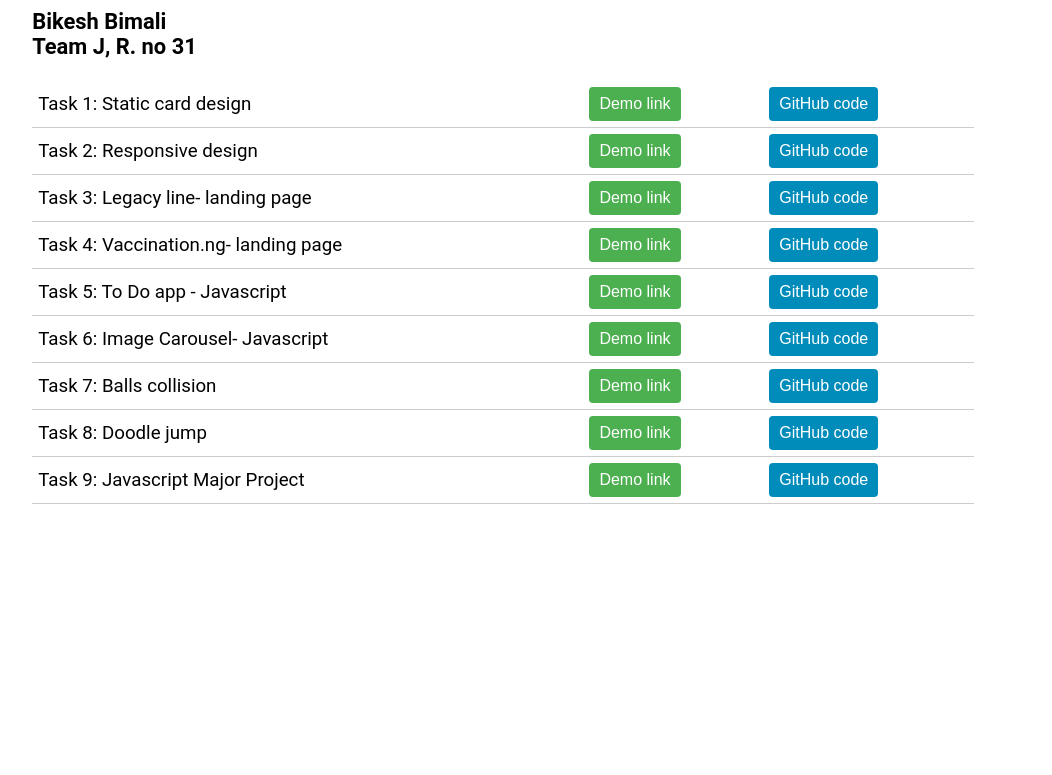
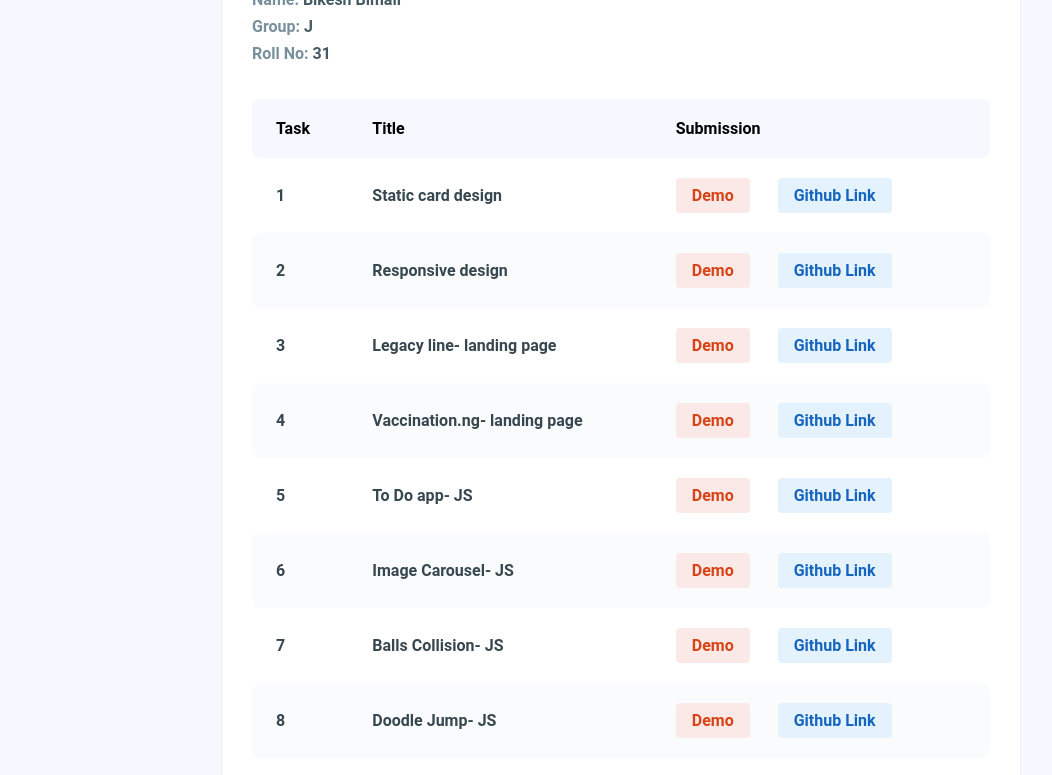
Before and after one commit to Bikesh14/leapfrog-internship, a plain HTML site: page index.html in a window 1280 px wide. Shown: the part 111-886 px from the top of the page, without its empty margins (19-1071 px from the left). Before the commit the page ends 800 px from the top, so only its background shows below. Drawn offline with Linux system fonts and the light colour scheme.

Commit message:
update: intern-assignments main page

```diff
--- a/index.html
+++ b/index.html
@@ -8,136 +8,199 @@
   </head>
 
   <body>
-    <h1>Leapfrog assignments</h1>
-    <h3>
-      Bikesh Bimali <br />
-      Team J, R. no 31
-    </h3>
-    <table class="table">
+    <div class="main-wrapper">
+      <div class="container">
+        <div class="content">
+          <div class="head">
+            <h2 class="title">Leapfrog SE- Internship Tasks</h2>
+            <div class="details">
+              <p><span>Name: </span>Bikesh Bimali</p>
+              <p><span>Group: </span>J</p>
+              <p><span>Roll No: </span> 31</p>
+            </div>
+          </div>
+          <div class="table-wrapper">
+            <table class="list-assignment">
+              <thead>
                 <tr>
-        <td class="cell">Task 1: Static card design</td>
-        <td class="cell">
-          <a href="day_2\card\index.html"
-            ><button class="button">Demo link</button></a
+                  <th>Task</th>
+                  <th>Title</th>
+                  <th>Submission</th>
+                </tr>
+              </thead>
+              <tbody>
+                <tr>
+                  <td>1</td>
+                  <td>Static card design</td>
+                  <td>
+                    <a
+                      class="btn btn-orange"
+                      href="day_2\card\index.html"
+                      title="Demo"
+                      >Demo</a
                     >
-        </td>
-        <td class="cell">
                     <a
+                      class="btn btn-blue"
                       href="https://github.com/Bikesh14/leapfrog-internship.github.io/tree/main/day_2/card"
-            ><button class="button github-button">GitHub code</button></a
+                      title="Code"
+                      >Github Link</a
                     >
                   </td>
                 </tr>
                 <tr>
-        <td class="cell">Task 2: Responsive design</td>
-        <td class="cell">
-          <a href="day_2\responsive_design\index.html"
-            ><button class="button">Demo link</button></a
+                  <td>2</td>
+                  <td>Responsive design</td>
+                  <td>
+                    <a
+                      class="btn btn-orange"
+                      href="day_2\responsive_design\index.html"
+                      title="Demo"
+                      >Demo</a
+                    >
+                    <a
+                      class="btn btn-blue"
+                      href="https://github.com/Bikesh14/leapfrog-internship.github.io/tree/main/day_2/responsive_design"
+                      title="Code"
+                      >Github Link</a
                     >
                   </td>
-        <td class="cell">
+                </tr>
+
+                <tr>
+                  <td>3</td>
+                  <td>Legacy line- landing page</td>
+                  <td>
                     <a
-            href="https://github.com/Bikesh14/leapfrog-internship.github.io/tree/main/day_2/responsive_design"
-            ><button class="button github-button">GitHub code</button></a
+                      class="btn btn-orange"
+                      href="day_3_landing_page\index.html"
+                      title="Demo"
+                      >Demo</a
+                    >
+                    <a
+                      class="btn btn-blue"
+                      href="https://github.com/Bikesh14/leapfrog-internship.github.io/tree/main/day_3_landing_page"
+                      title="Code"
+                      >Github Link</a
+                    >
+                  </td>
+                </tr>
+
+                <tr>
+                  <td>4</td>
+                  <td>Vaccination.ng- landing page</td>
+                  <td>
+                    <a
+                      class="btn btn-orange"
+                      href="day_4_landing_page\index.html"
+                      title="Demo"
+                      >Demo</a
+                    >
+                    <a
+                      class="btn btn-blue"
+                      href="https://github.com/Bikesh14/leapfrog-internship.github.io/tree/main/day_4_landing_page"
+                      title="Code"
+                      >Github Link</a
+                    >
+                  </td>
+                </tr>
+
+                <tr>
+                  <td>5</td>
+                  <td>To Do app- JS</td>
+                  <td>
+                    <a
+                      class="btn btn-orange"
+                      href="https://bikesh14.github.io/todo_js/"
+                      title="Demo"
+                      >Demo</a
+                    >
+                    <a
+                      class="btn btn-blue"
+                      href="https://github.com/Bikesh14/todo_js"
+                      title="Code"
+                      >Github Link</a
+                    >
+                  </td>
+                </tr>
+
+                <tr>
+                  <td>6</td>
+                  <td>Image Carousel- JS</td>
+                  <td>
+                    <a
+                      class="btn btn-orange"
+                      href="task_6_image_carousel\index.html"
+                      title="Demo"
+                      >Demo</a
+                    >
+                    <a
+                      class="btn btn-blue"
+                      href="https://github.com/Bikesh14/leapfrog-internship.github.io/tree/main/task_6_image_carousel"
+                      title="Code"
+                      >Github Link</a
                     >
                   </td>
                 </tr>
                 <tr>
-        <td class="cell">Task 3: Legacy line- landing page</td>
-        <td class="cell">
-          <a href="day_3_landing_page\index.html"
-            ><button class="button">Demo link</button></a
+                  <td>7</td>
+                  <td>Balls Collision- JS</td>
+                  <td>
+                    <a
+                      class="btn btn-orange"
+                      href="task_7_ball_collision\index.html"
+                      title="Demo"
+                      >Demo</a
+                    >
+                    <a
+                      class="btn btn-blue"
+                      href="https://github.com/Bikesh14/leapfrog-internship.github.io/tree/main/task_7_ball_collision"
+                      title="Code"
+                      >Github Link</a
                     >
                   </td>
-        <td class="cell">
+                </tr>
+
+                <tr>
+                  <td>8</td>
+                  <td>Doodle Jump- JS</td>
+                  <td>
                     <a
-            href="https://github.com/Bikesh14/leapfrog-internship.github.io/tree/main/day_3_landing_page"
-            ><button class="button github-button">GitHub code</button></a
+                      class="btn btn-orange"
+                      href="task_8_doodle_jump_JS\index.html"
+                      title="Demo"
+                      >Demo</a
+                    >
+                    <a
+                      class="btn btn-blue"
+                      href="https://github.com/Bikesh14/leapfrog-internship.github.io/tree/main/task_8_doodle_jump_JS"
+                      title="Code"
+                      >Github Link</a
                     >
                   </td>
                 </tr>
                 <tr>
-        <td class="cell">Task 4: Vaccination.ng- landing page</td>
-        <td class="cell">
-          <a href="day_4_landing_page\index.html"
-            ><button class="button">Demo link</button></a
+                  <td>9</td>
+                  <td>Major Project- JS</td>
+                  <td>
+                    <a
+                      class="btn btn-orange"
+                      href="https://bikesh14.github.io/VizAlgoCraft/"
+                      title="Demo"
+                      >Demo</a
                     >
-        </td>
-        <td class="cell">
                     <a
-            href="https://github.com/Bikesh14/leapfrog-internship.github.io/tree/main/day_4_landing_page"
-            ><button class="button github-button">GitHub code</button></a
+                      class="btn btn-blue"
+                      href="https://github.com/Bikesh14/VizAlgoCraft"
+                      title="Code"
+                      >Github Link</a
                     >
                   </td>
                 </tr>
-      <tr>
-        <td class="cell">Task 5: To Do app - Javascript</td>
-        <td class="cell">
-          <a href="https://bikesh14.github.io/todo_js/"
-            ><button class="button">Demo link</button></a
-          >
-        </td>
-        <td class="cell">
-          <a href="https://github.com/Bikesh14/todo_js"
-            ><button class="button github-button">GitHub code</button></a
-          >
-        </td>
-      </tr>
-      <tr>
-        <td class="cell">Task 6: Image Carousel- Javascript</td>
-        <td class="cell">
-          <a href="task_6_image_carousel\index.html"
-            ><button class="button">Demo link</button></a
-          >
-        </td>
-        <td class="cell">
-          <a
-            href="https://github.com/Bikesh14/leapfrog-internship.github.io/tree/main/task_6_image_carousel"
-            ><button class="button github-button">GitHub code</button></a
-          >
-        </td>
-      </tr>
-      <tr>
-        <td class="cell">Task 7: Balls collision</td>
-        <td class="cell">
-          <a href="task_7_ball_collision\index.html"
-            ><button class="button">Demo link</button></a
-          >
-        </td>
-        <td class="cell">
-          <a
-            href="https://github.com/Bikesh14/leapfrog-internship.github.io/tree/main/task_7_ball_collision"
-            ><button class="button github-button">GitHub code</button></a
-          >
-        </td>
-      </tr>
-      <tr>
-        <td class="cell">Task 8: Doodle jump</td>
-        <td class="cell">
-          <a href="task_8_doodle_jump_JS\index.html"
-            ><button class="button">Demo link</button></a
-          >
-        </td>
-        <td class="cell">
-          <a
-            href="https://github.com/Bikesh14/leapfrog-internship.github.io/tree/main/task_8_doodle_jump_JS"
-            ><button class="button github-button">GitHub code</button></a
-          >
-        </td>
-      </tr>
-      <tr>
-        <td class="cell">Task 9: Javascript Major Project</td>
-        <td class="cell">
-          <a href="https://bikesh14.github.io/VizAlgoCraft/"
-            ><button class="button">Demo link</button></a
-          >
-        </td>
-        <td class="cell">
-          <a href="https://github.com/Bikesh14/VizAlgoCraft"
-            ><button class="button github-button">GitHub code</button></a
-          >
-        </td>
-      </tr>
+              </tbody>
             </table>
+          </div>
+        </div>
+      </div>
+    </div>
   </body>
 </html>
--- a/style.css
+++ b/style.css
@@ -1,36 +1,125 @@
-
-body {
-    margin: 4%;
-    font-family: 'Roboto', sans-serif;
-    font-size: 1.17rem;
-
-}
-.table {
-    border-collapse: collapse;
-    width: 80%;
+* {
+  margin: 0;
+  padding: 0;
 }
 
-.cell {
-    padding: 6px;
-    border-bottom: 1px solid rgba(0, 0, 0, 0.2);
+a.btn {
+  text-decoration: none;
+  display: inline-block;
+  border: 0;
+  padding: 8px 16px 8px 16px;
+  border-radius: 4px;
+  font-size: 1rem;
+  font-weight: bold;
+  margin: 0 24px 0 0px;
 }
 
-.button {
-    background-color: #4CAF50;
-    color: white;
-    padding: 8px 10px;
-    border: none;
-    border-radius: 4px;
-    font-size: 1rem;
-}
-.button:hover {
-    background-color: #45a049;
-    cursor: pointer;
+.body {
+  background-color: #f4f6fa;
 }
 
-.github-button {
-    background-color: #008CBA;
+.main-wrapper {
+  font-size: 16px;
+  font-family: "Roboto", sans-serif;
+  background-color: #f5f8ff;
 }
-.github-button:hover {
-    background-color: #007AA3;
+
+.container {
+  width: 800px;
+  margin: 0 auto;
+  padding: 30px 0;
 }
+
+.content {
+  background-color: #ffffff;
+  padding: 30px;
+  border-radius: 8px;
+  border: 1px solid #efefef;
+}
+
+.head h2.title {
+  font-size: 1.5rem;
+  padding-bottom: 0.5em;
+  color: #37474f;
+}
+
+.head .details p {
+  font-weight: 700;
+  margin-bottom: 8px;
+  color: #455a64;
+}
+
+.head .details span {
+  color: #78909c;
+}
+
+.table-wrapper {
+  padding-top: 28px;
+}
+
+table {
+  width: 100%;
+  border-spacing: 0;
+}
+
+table thead {
+  background-color: #f5f8ff;
+  border-radius: 4px;
+}
+
+/* For curve radius in the left and right table head section */
+table thead th:first-child {
+  border-top-left-radius: 8px;
+  border-bottom-left-radius: 8px;
+}
+
+table thead th:last-child {
+  border-top-right-radius: 8px;
+  border-bottom-right-radius: 8px;
+}
+
+table tr:nth-child(2n) {
+  background-color: #f9fbfc;
+}
+
+table tr:nth-child(2n) td:first-child {
+  border-top-left-radius: 8px;
+  border-bottom-left-radius: 8px;
+}
+
+table tr:nth-child(2n) td:last-child {
+  border-top-right-radius: 8px;
+  border-bottom-right-radius: 8px;
+}
+
+table th,
+table td {
+  padding: 20px 24px 20px 24px;
+  font-weight: 700;
+  text-align: left;
+}
+
+table td {
+  color: #37474f;
+}
+
+table td:last-child {
+  white-space: nowrap;
+}
+
+.btn-orange {
+  background-color: #fbe9e7;
+  color: #d84315;
+}
+
+.btn-blue {
+  background-color: #e3f2fd;
+  color: #1565c0;
+}
+
+a.btn-orange:hover {
+  background-color: #ffe0b2;
+}
+a.btn-blue:hover {
+  background-color: #bbdefb;
+}
```
Lines whose indentation alone changed are shown as unchanged.
